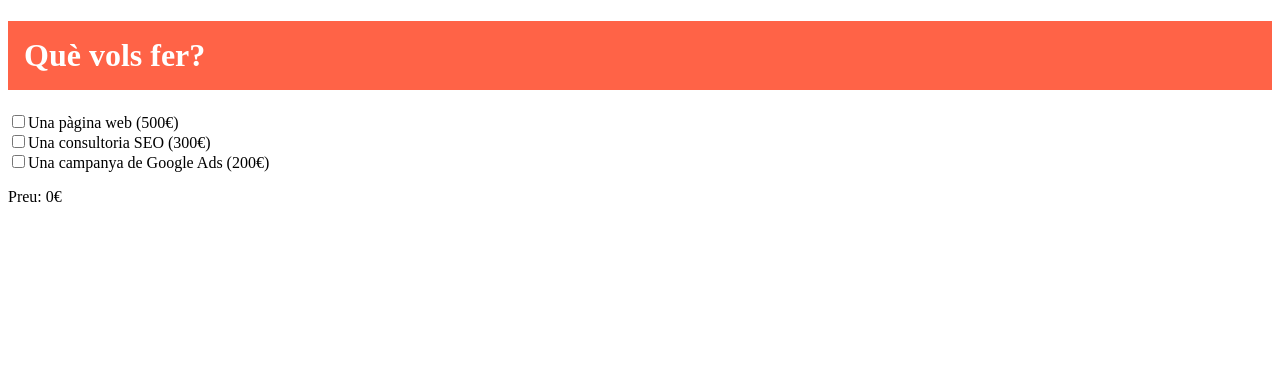
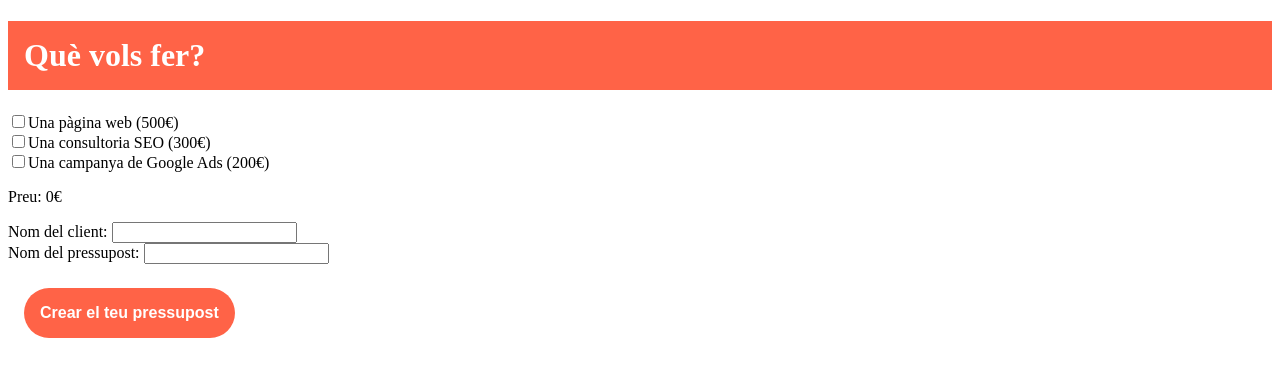
Before and after one commit to peppermintpepi/sprint7, a React (Create React App) app: page /budget in a window 1280 px wide. Shown: the top 376 px of the page. Built offline with nearby package versions, Linux system fonts and the light colour scheme.

Commit message:
exercici 7 - Sprint 7

```diff
--- a/src/App.js
+++ b/src/App.js
@@ -1,12 +1,12 @@
 import React, { useState, useEffect } from 'react';
 import { BrowserRouter as Router, Route, Routes, Link } from 'react-router-dom';
-import Panell from './components/Panell/Panell';
-import TitleStyle from './TitleStyle';
 import Welcome from './components/Welcome/Welcome';
 import Budget from './components/Budget/Budget';
-import Information from './components/Information/Information';
+import ClientInfoCollector from './components/ClientInfoCollector/ClientInfoCollector';
+import ClientName from './components/ClientName/ClientName';
+import BudgetName from './components/BudgetName/BudgetName';
+import { ClientInfoButton } from './components/ClientInfoCollector/ClientInfoCollectorStyles';
 
-function App({handleOpenPopupLanguages, handleOpenPopupPages}) {
 { /* Exercici 1 - Sprint 7 --> creació d'un array amb les dades */ }
 const initialBudgetInfo = [
   {
@@ -26,6 +26,8 @@ function App({handleOpenPopupLanguages, handleOpenPopupPages}) {
   }
 ];
 
+function App({handleOpenPopupLanguages, handleOpenPopupPages}) {
+
   const [budgetInfo, setBudgetInfo] = useState(initialBudgetInfo);
   { /* Exercici 4 - Sprint 7 --> definir el total del pressupost */ }
   const [totalBudget, setTotalBudget] = useState(() => {
@@ -36,6 +38,48 @@ function App({handleOpenPopupLanguages, handleOpenPopupPages}) {
   {/* Exercici 2 - Sprint 7 --> definir els elements amb els que treballarem al component Panell */ }
   const [pageNum, setPageNum] = useState(0);
   const [languagesNum, setLanguagesNum] = useState(0);
+
+  { /* Exercici 7 - Sprint 7 --> definir el ClientName i BudgetName */ }
+  const [clientName, setClientName] = useState('');
+  const [budgetName, setBudgetName] = useState('');
+
+  { /* Exercici 7 - Sprint 7 --> crear un state pels pressupostos generats i una funció que manipuli el botó */ }
+  const [generatedBudgets, setGeneratedBudgets] = useState([]);
+  const [budgetGenerated, setBudgetGenerated] = useState(false);
+
+  const resetBudgetInfo = () => {
+    setBudgetInfo(initialBudgetInfo);
+  };
+
+  const handleGenerateBudget = () => {
+    const newBudget = {
+      clientName,
+      budgetName,
+      totalBudget: getTotalBudget(),
+      budgetInfo: budgetInfo.map((item) => ({ ...item })),
+    };
+
+    setGeneratedBudgets((prevGeneratedBudgets) => [
+      ...prevGeneratedBudgets,
+      newBudget,
+    ]);
+
+    setBudgetGenerated(true);
+
+    setClientName("");
+    setBudgetName("");
+    resetBudgetInfo();
+  };
+
+  const handleCheckboxChange = (event, index) => {
+    const updatedBudgetInfo = [...budgetInfo];
+    updatedBudgetInfo[index].isChecked = event.target.checked;
+    setBudgetInfo(updatedBudgetInfo);
+  };
+
+  useEffect(() => {
+    console.log(generatedBudgets);
+  }, [generatedBudgets]);
 
   {/* Exercici 2 - Sprint 7 --> expreure la informació de Panell */ }
   const handlePageNumChange = (event) => {
@@ -107,10 +151,41 @@ function App({handleOpenPopupLanguages, handleOpenPopupPages}) {
                 handleOpenPopupLanguages={handleOpenPopupLanguages}
                 getBudgetPrice={getBudgetPrice}
                 getTotalBudget={getTotalBudget}
+                setBudgetInfo={setBudgetInfo}
               />
             }
           />
         </Routes>
+
+        { /* Exercici 7 - Sprint 7 --> afegir inputs i crear un botó per a generar el pressupost */ }
+        {!budgetGenerated && (
+          <>
+            <ClientName clientName={clientName} setClientName={setClientName} />
+            <BudgetName budgetName={budgetName} setBudgetName={setBudgetName} />
+
+            <ClientInfoButton onClick={() => {
+              handleGenerateBudget();
+              setBudgetGenerated(true);
+            }}>
+              Crear el teu pressupost
+            </ClientInfoButton>
+          </>
+        )}
+
+        {generatedBudgets.length > 0 && (
+          <ClientInfoCollector
+            clientName={clientName}
+            setClientName={setClientName}
+            budgetName={budgetName}
+            setBudgetName={setBudgetName}
+            getTotalBudget={getTotalBudget}
+            budgetInfo={budgetInfo}
+            generatedBudgets={generatedBudgets}
+            setGeneratedBudgets={setGeneratedBudgets}
+            pageNum={pageNum}
+            languagesNum={languagesNum}
+          />
+        )}
       </div>
     </Router>
   );
--- a/src/components/Budget/Budget.js
+++ b/src/components/Budget/Budget.js
@@ -1,11 +1,10 @@
-import React from "react";
-import { Link } from "react-router-dom";
+import React, { useState } from "react";
 import Panell from "../Panell/Panell";
 import TitleStyle from "../../TitleStyle";
-import Information from "../Information/Information";
+import ClientInfoCollector from '../ClientInfoCollector/ClientInfoCollector';
 
 const Budget = ({
-    budgetInfo,
+    budgetInfo: initialBudgetInfo,
     pageNum,
     languagesNum,
     handlePageNumChange,
@@ -13,18 +12,28 @@ const Budget = ({
     handleOpenPopupPages,
     handleOpenPopupLanguages,
     getBudgetPrice,
-    getTotalBudget
+    getTotalBudget,
+    setBudgetInfo,
 }) => {
-    return (
-        <>
+  { /* Exercici 7 - Sprint 7 --> netejar els checkbox quan s'afegeix un botó */ }
+  const [localBudgetInfo, setLocalBudgetInfo] = useState(initialBudgetInfo);
+
+  const handleCheckboxChange = (event, index) => {
+    const updatedBudgetInfo = [...localBudgetInfo];
+    updatedBudgetInfo[index].isChecked = event.target.checked;
+    setLocalBudgetInfo(updatedBudgetInfo);
+  };
+
+  return (
+    <>
       <TitleStyle>Què vols fer?</TitleStyle>
       <div>
-        {budgetInfo.map((item, index) => (
+        {localBudgetInfo.map((item, index) => (
           <div key={index}>
             <input
               type="checkbox"
               checked={item.isChecked}
-              onChange={(event) => getBudgetPrice(event, index)}
+              onChange={(event) => handleCheckboxChange(event, index)}
             />
             {item.budgetText}
             <div>
--- /dev/null
+++ b/src/components/BudgetName/BudgetName.js
@@ -0,0 +1,19 @@
+import React from "react";
+
+
+// Exercici 7 - Sprint 7
+const BudgetName = ({ budgetName, setBudgetName }) => {
+
+    const handleBudgetNameChange = (event) => {
+        setBudgetName(event.target.value);
+    };
+
+    return (
+        <div>
+          <label>Nom del pressupost: </label>
+          <input type="text" value={budgetName} onChange={handleBudgetNameChange} />
+        </div>
+      );
+    };
+
+export default BudgetName;
--- /dev/null
+++ b/src/components/ClientInfoCollector/ClientInfoCollector.js
@@ -0,0 +1,95 @@
+import React from "react";
+import ClientName from "../ClientName/ClientName";
+import BudgetName from "../BudgetName/BudgetName";
+import { ClientInfoButton, TitleBudget, DateStyle, NewBudgetContainer } from "./ClientInfoCollectorStyles";
+
+// Exercici 7 - Sprint 7 --> crear un array amb tota la informació que s'haurà de mostrar per pantalla
+const ClientInfoCollector = ({
+    clientName,
+    setClientName,
+    budgetName,
+    setBudgetName,
+    getTotalBudget,
+    budgetInfo,
+    generatedBudgets,
+    setGeneratedBudgets,
+    pageNum,
+    languagesNum,
+  }) => {
+
+    // console.log(generatedBudgets);
+
+    const handleGenerateBudget = () => {
+      const newBudget = {
+        clientName,
+        budgetName,
+        numPages: pageNum,
+        numLanguages: languagesNum,
+        totalBudget: getTotalBudget(),
+
+        createdAt: new Date().toLocaleString('ca-ES', {
+          year: 'numeric',
+          month: 'long',
+          day: 'numeric',
+          hour: '2-digit',
+          minute: '2-digit',
+          second: '2-digit',
+        }),
+
+        budgetInfo: budgetInfo.map((item) => ({ ...item })),
+      };
+      console.log(newBudget);
+
+      setGeneratedBudgets((prevGeneratedBudgets) => [
+        ...prevGeneratedBudgets,
+        newBudget,
+      ]);
+
+      setClientName("");
+      setBudgetName("");
+
+    };
+
+    return (
+      <div>
+          <ClientName clientName={clientName} setClientName={setClientName} />
+          <BudgetName budgetName={budgetName} setBudgetName={setBudgetName} />
+          <ClientInfoButton onClick={handleGenerateBudget}>
+            Crear el teu pressupost
+          </ClientInfoButton>
+
+          <NewBudgetContainer>
+          {generatedBudgets && generatedBudgets.length > 0 ? (
+            generatedBudgets.map((budget, index) => (
+              <div key={index}>
+                <TitleBudget>Pressupost {index + 1}</TitleBudget>
+                <p>Nom del client: {budget.clientName}</p>
+                <p>Nom del pressupost: {budget.budgetName}</p>
+                <p>Pressupost total: {budget.totalBudget}€</p>
+                <h4>Què vol contractar</h4>
+                {budget.budgetInfo.map((item, idx) => (
+                  item.isChecked ? (
+                    <div key={idx}>
+                      {item.budgetText}
+                      {idx === 0 ? (
+                        <>
+                          <p>Número de pàgines: {pageNum}</p>
+                          <p>Número d'idiomes: {languagesNum}</p>
+                        </>
+                      ) : null}
+                    </div>
+                  ) : null
+                ))}
+                <DateStyle>Data de creació: {budget.createdAt}</DateStyle>
+            </div>
+            ))
+        ) : (
+            <p>No hi ha informació disponible.</p>
+        )}
+        </NewBudgetContainer>
+
+      </div>
+  );
+};
+
+export default ClientInfoCollector;
--- /dev/null
+++ b/src/components/ClientInfoCollector/ClientInfoCollectorStyles.js
@@ -0,0 +1,49 @@
+import styled from 'styled-components';
+
+const ClientInfoButton = styled.button `
+    border: 0px;
+    background-color: tomato;
+    border-radius: 50px;
+    color: white;
+    padding: 1rem;
+    margin-left: 1rem;
+    margin-top: 1.5rem;
+    font-size: 1em;
+    font-weight: bold;
+`
+
+const TitleBudget = styled.h3 `
+    color: tomato;
+`
+const DateStyle = styled.p `
+    font-size: 0.75rem;
+    text-align: right;
+`
+
+const NewBudgetContainer = styled.div `
+    display: flex;
+    flex-direction: column;
+    align-items: center;
+    padding: 1rem;
+    flex: 1;
+    position: fixed;
+    top: 75px;
+    left: 50%;
+    max-height: 90vh;
+    overflow-y: auto;
+    max-width: 90%;
+
+    @media (max-width: 1000px) {
+        display: block;
+        position: relative;
+        align-items: right;
+        top: auto;
+        left: 0;
+        transform: none;
+        max-height: none;
+        overflow-y: auto;
+        margin-top: 2rem;
+    }
+`
+
+export { ClientInfoButton, TitleBudget, DateStyle, NewBudgetContainer };
--- /dev/null
+++ b/src/components/ClientName/ClientName.js
@@ -0,0 +1,18 @@
+import React from "react";
+
+// Exercici 7 - Sprint 7
+const ClientName = ({ clientName, setClientName }) => {
+
+    const handleClientNameChange = (event) => {
+        setClientName(event.target.value);
+    };
+
+    return (
+        <div>
+          <label>Nom del client: </label>
+          <input type="text" value={clientName} onChange={handleClientNameChange} />
+        </div>
+      );
+};
+
+export default ClientName;
--- /dev/null
+++ b/src/components/ClientName/ClientNameStyles.js
@@ -0,0 +1 @@
+import styled from 'styled-components';
--- a/src/components/Information/Information.js
+++ b/src/components/Information/Information.js
@@ -1,4 +1,4 @@
-import React, { useState } from "react";
+import React from "react";
 import { InformationBackground, InformationContainer, InformationButtonPages, InformationButtonLanguages } from "./InformationStyles.js";
 
 function Information({ onClose, text }) {
```
Also changed, not shown: src/components/BudgetName/BudgetNameStyles.js (added, +14 -0 lines). Lines whose indentation alone changed are shown as unchanged.
